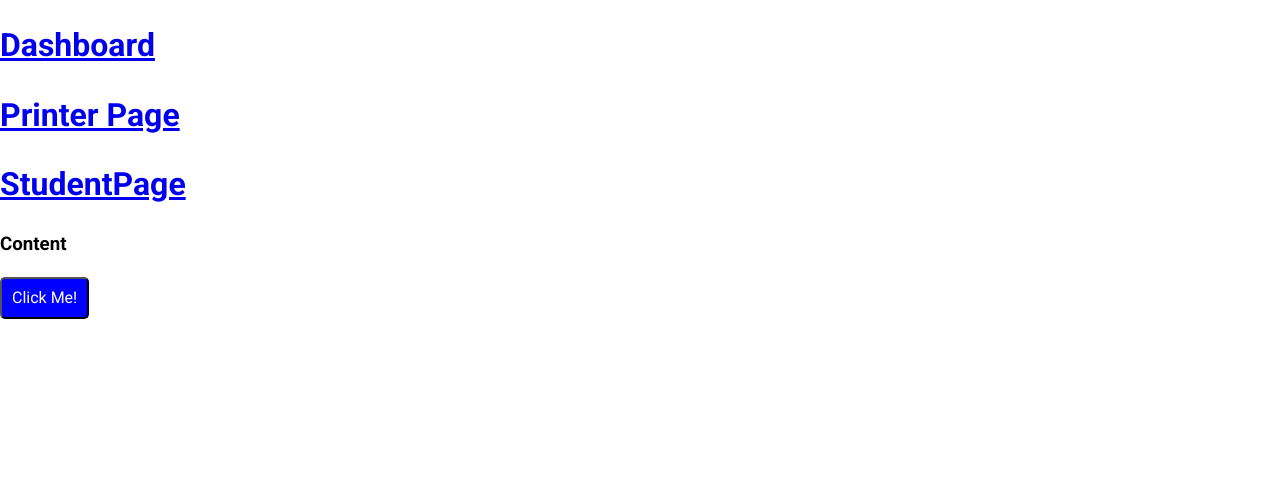
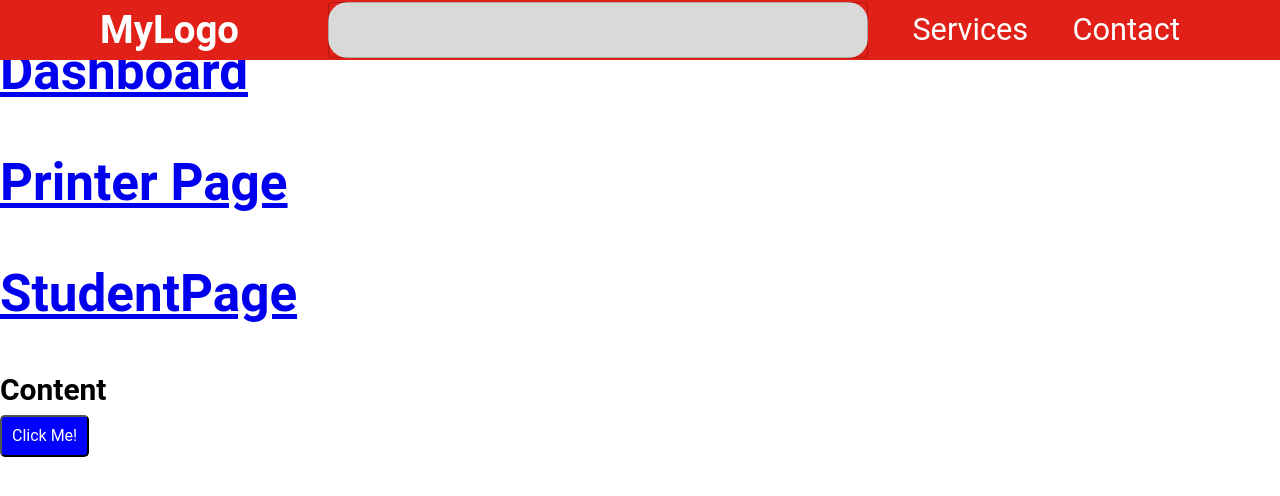
Before and after one commit to CapyBana/UserPine, a React (Create React App) app: page /printerPage in a window 1280 px wide. Shown: the top 496 px of the page. Built offline with nearby package versions, Linux system fonts and the light colour scheme.

Commit message:
build demo nav

```diff
--- a/src/App.js
+++ b/src/App.js
@@ -1,6 +1,5 @@
 import { Route, Routes, Link } from 'react-router-dom';
 import { routes } from './routes';
-import DefaultLayout from './components/Layout';
 import { Fragment } from 'react';
 function App() {
     return (
--- a/src/components/GlobalStyles/GlobalStyles.scss
+++ /dev/null
@@ -1,18 +0,0 @@
-@import 'normalize.css';
-@import url('https://fonts.googleapis.com/css2?family=Roboto:wght@300;400;500;700;900&display=swap');
-* {
-    box-sizing: border-box;
-}
-
-:root {
-    --primary: #fe2c55;
-}
-html {
-    font-size: 62.5%;
-}
-body {
-    font-family: 'Roboto', sans-serif;
-    font-size: 1.6rem;
-    line-height: 1.5;
-    text-rendering: optimizespeed;
-}
--- /dev/null
+++ b/src/components/GlobalStyles/GlobalStyles.style.js
@@ -0,0 +1,33 @@
+import { createGlobalStyle } from 'styled-components';
+import normalize from 'normalize.css';
+
+const GlobalStyles = createGlobalStyle`
+  ${normalize}
+  *, *::after, *::before{
+        margin:0;
+        padding:0;
+        box-sizing: border-box;
+  }
+  :root {
+    --primary-red: #e12117;
+    --primary-red-hover: #ff6347;
+    --primary-black: #D9D9D9
+  }
+
+  html {
+    height: 100%;
+}
+  body {
+    font-family: 'Roboto', sans-serif;
+    font-size: 1.6rem;
+    line-height: 1.5;
+    min-height: 100vh;
+    text-rendering: optimizeSpeed;
+  }
+
+  #root {
+    display: flex;
+  }
+`;
+
+export default GlobalStyles;
--- a/src/components/GlobalStyles/index.js
+++ /dev/null
@@ -1,5 +0,0 @@
-import './GlobalStyles.scss';
-function GlobalStyles({ children }) {
-    return children;
-}
-export default GlobalStyles;
--- /dev/null
+++ b/src/components/Navbar/Navbar.js
@@ -0,0 +1,16 @@
+import React from 'react';
+import { NavbarContainer, Logo, MenuItem, SearchBlock } from './Navbar.style';
+
+const Navbar = () => {
+    return (
+        <NavbarContainer>
+            <Logo>MyLogo</Logo>
+            <div></div>
+            <SearchBlock></SearchBlock>
+            <MenuItem>Services</MenuItem>
+            <MenuItem>Contact</MenuItem>
+        </NavbarContainer>
+    );
+};
+
+export default Navbar;
--- /dev/null
+++ b/src/components/Navbar/Navbar.style.js
@@ -0,0 +1,34 @@
+import styled from 'styled-components';
+import { TextField } from '@mui/material';
+
+export const NavbarContainer = styled.nav`
+    padding: 0 100px 0 100px;
+    position: fixed;
+    height: 60px;
+    width: 100%;
+    background-color: var(--primary-red);
+    display: flex;
+    align-items: center;
+    justify-content: space-between;
+    color: white;
+`;
+export const SearchBlock = styled(TextField)`
+    flex-basis: 50%;
+    background-color: #d9d9d9;
+    border-radius: 20px;
+`;
+
+export const Logo = styled.div`
+    font-size: 1.5em;
+    font-weight: bold;
+`;
+
+export const MenuItem = styled.div`
+    font-size: 1.2em;
+    cursor: pointer;
+    transition: color 0.3s ease;
+
+    &:hover {
+        color: #ff6347;
+    }
+`;
--- a/src/index.js
+++ b/src/index.js
@@ -3,7 +3,8 @@ import { createRoot } from 'react-dom/client';
 import App from './App';
 import { BrowserRouter as Router } from 'react-router-dom';
 import reportWebVitals from './reportWebVitals';
-import GlobalStyles from './components/GlobalStyles';
+import GlobalStyles from './components/GlobalStyles/GlobalStyles.style';
+import Navbar from './components/Navbar/Navbar';
 
 const container = document.getElementById('root');
 
@@ -12,11 +13,11 @@ if (container) {
 
     root.render(
         <React.StrictMode>
-            <GlobalStyles>
-                <Router>
-                    <App />
-                </Router>
-            </GlobalStyles>
+            <GlobalStyles />
+            <Router>
+                <Navbar />
+                <App />
+            </Router>
         </React.StrictMode>,
     );
 
--- a/src/pages/PrinterPage/index.js
+++ b/src/pages/PrinterPage/index.js
@@ -13,11 +13,15 @@ const Button = styled.button`
     }
 `;
 
+const Printer = styled.div`
+    height: 2000px;
+    overflow-y: scroll;
+`;
 function PrinterPage() {
     return (
-        <div>
+        <Printer>
             <Button>Click Me!</Button>
-        </div>
+        </Printer>
     );
 }
 
```
Also changed, not shown: 2 other files (tests, documents, lock files or other folders).
